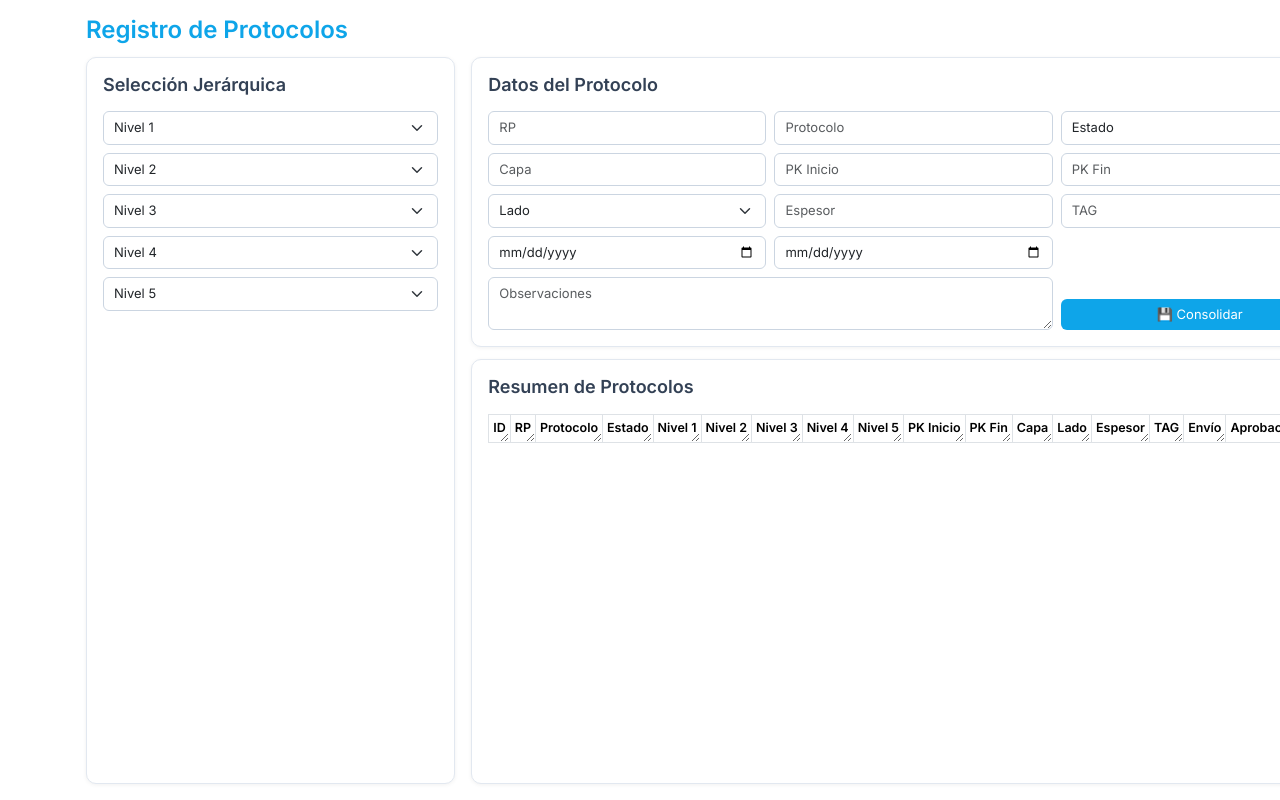
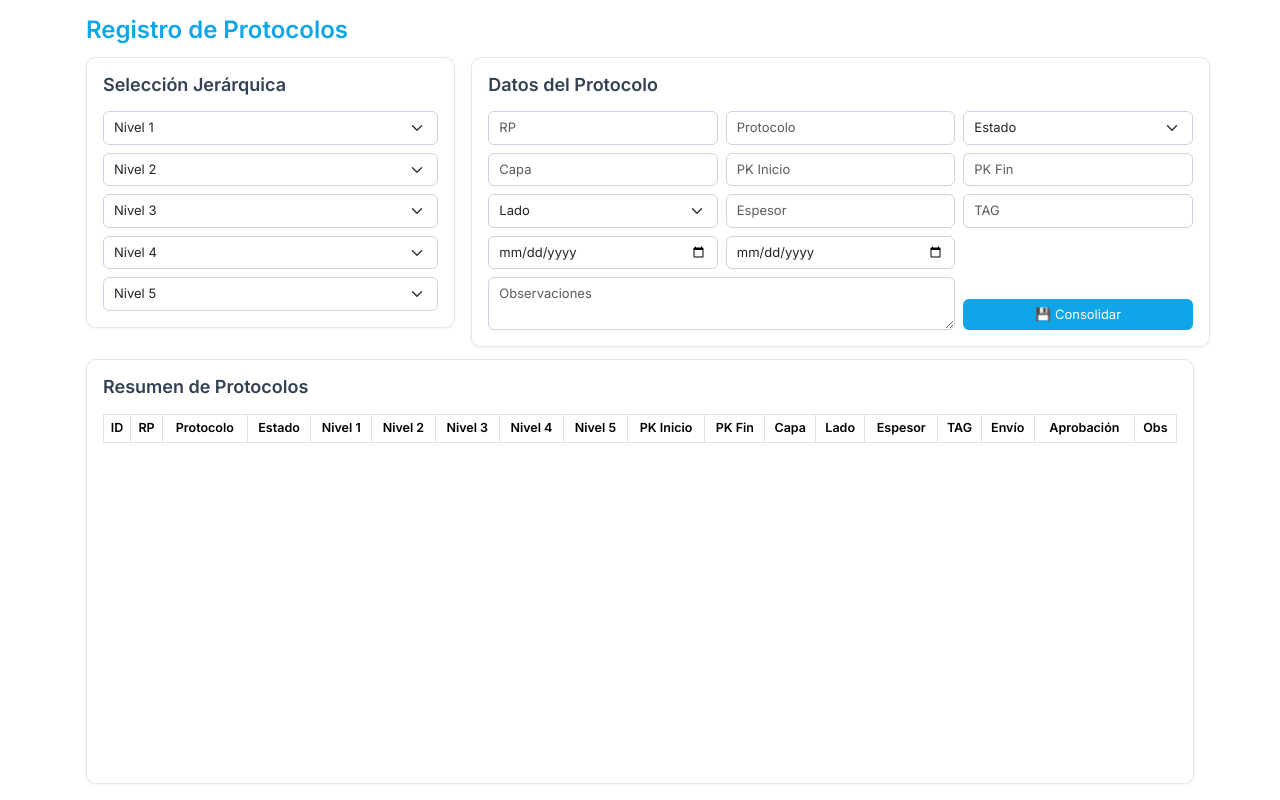
Before and after one commit to Calamardes/Registro-de-Protocolos, a FastAPI app: template templates/formulario.html in a window 1280 px wide. Run offline with FastAPI, Linux system fonts and the light colour scheme; the template is opened without the code that fills it, so the values that code supplies are empty; parts of the project's set-up code (start-up, migrations or seed data) failed here and were passed over.

Commit message:
Update formulario.html

```diff
--- a/templates/formulario.html
+++ b/templates/formulario.html
@@ -40,9 +40,10 @@
     }
 
     .main-content {
-      flex: 1;
+      flex: 0 0 auto;
       display: flex;
       gap: 16px;
+      margin-bottom: 12px;
     }
 
     .jerarquia-section {
@@ -52,7 +53,7 @@
       border-radius: 10px;
       padding: 16px;
       box-shadow: 0 1px 4px rgba(0,0,0,0.06);
-      overflow-y: auto;
+      height: fit-content;
     }
 
     .formulario-section {
@@ -100,12 +101,19 @@
     }
 
     .table-section {
-      flex-grow: 1;
+      flex: 1 1 auto;
       min-height: 0;
+      background: #fff;
+      border: 1px solid #e2e8f0;
+      border-radius: 10px;
+      box-shadow: 0 1px 4px rgba(0,0,0,0.06);
+      padding: 16px;
+      display: flex;
+      flex-direction: column;
     }
 
     .scrollable-table {
-      height: 100%;
+      flex: 1;
       overflow-y: auto;
     }
 
@@ -113,6 +121,7 @@
       margin: 0;
       border-collapse: collapse;
       table-layout: auto;
+      min-height: calc(10 * 38px); /* altura estimada por fila */
     }
 
     table th, table td {
@@ -121,8 +130,6 @@
       text-align: center;
       vertical-align: middle;
       white-space: nowrap;
-      resize: horizontal;
-      overflow: auto;
     }
 
     table thead th {
@@ -150,6 +157,7 @@
 <body>
   <div class="container">
     <h2>Registro de Protocolos</h2>
+
     <div class="main-content">
       <div class="jerarquia-section">
         <h4 class="mb-3">Selección Jerárquica</h4>
@@ -199,8 +207,10 @@
             </div>
           </div>
         </div>
+      </div>
+    </div>
 
-      <div class="form-section table-section">
+    <div class="table-section">
       <h4 class="mb-3">Resumen de Protocolos</h4>
       <div class="scrollable-table">
         <table class="table table-bordered table-hover table-sm">
@@ -217,8 +227,9 @@
       </div>
     </div>
   </div>
-  </div>
-</div>
+
+<!-- Puedes reutilizar aquí tu script de consolidación y carga de jerarquías -->
+
 
   <script>
     let jerarquia = {};
```
Lines whose indentation alone changed are shown as unchanged.
